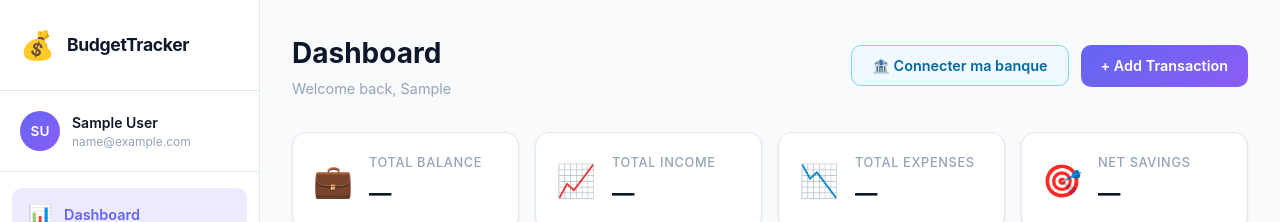
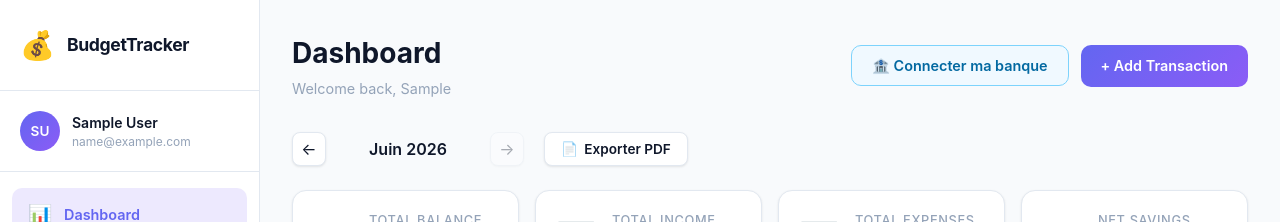
Before and after one commit to AyoubLegouirah/cd-budget-tracker-ui, an Angular app: page /dashboard in a window 1280 px wide. Shown: the top 222 px of the page. Built offline with nearby package versions, Linux system fonts and the light colour scheme; no server answers; sample sign-in values are in the browser's storage.

Commit message:
feat: PDF export button on dashboard

```diff
--- /dev/null
+++ b/src/app/core/services/report.service.ts
@@ -0,0 +1,16 @@
+import { Injectable, inject } from '@angular/core';
+import { HttpClient, HttpParams } from '@angular/common/http';
+import { Observable } from 'rxjs';
+
+@Injectable({ providedIn: 'root' })
+export class ReportService {
+  private readonly http = inject(HttpClient);
+
+  downloadMonthlyReport(month: string): Observable<Blob> {
+    const params = new HttpParams().set('month', month);
+    return this.http.get('http://localhost:8080/api/reports/monthly', {
+      params,
+      responseType: 'blob'
+    });
+  }
+}
--- a/src/app/pages/dashboard/dashboard.component.css
+++ b/src/app/pages/dashboard/dashboard.component.css
@@ -83,6 +83,80 @@
 }
 
 .btn-primary:hover { opacity: 0.9; }
+
+.month-nav {
+  display: flex;
+  align-items: center;
+  gap: 0.75rem;
+  margin-bottom: 1.5rem;
+  flex-wrap: wrap;
+}
+
+.month-btn {
+  width: 34px;
+  height: 34px;
+  border: 1.5px solid var(--border-color);
+  background: var(--card-bg);
+  border-radius: 8px;
+  font-size: 1rem;
+  cursor: pointer;
+  color: var(--text-primary);
+  display: flex;
+  align-items: center;
+  justify-content: center;
+  box-shadow: var(--shadow-sm);
+  transition: background 0.15s, border-color 0.15s;
+  flex-shrink: 0;
+}
+
+.month-btn:hover:not(:disabled) { background: var(--bg-secondary); border-color: var(--primary-color); }
+.month-btn:disabled { opacity: 0.35; cursor: not-allowed; }
+
+.month-label {
+  font-size: 1rem;
+  font-weight: 600;
+  color: var(--text-primary);
+  min-width: 140px;
+  text-align: center;
+  text-transform: capitalize;
+}
+
+.btn-export {
+  display: flex;
+  align-items: center;
+  gap: 0.4rem;
+  padding: 0.5rem 1rem;
+  background: var(--card-bg);
+  color: var(--text-primary);
+  border: 1.5px solid var(--border-color);
+  border-radius: 8px;
+  font-size: 0.85rem;
+  font-weight: 600;
+  cursor: pointer;
+  box-shadow: var(--shadow-sm);
+  transition: background 0.15s, border-color 0.15s;
+  margin-left: 0.5rem;
+}
+
+.btn-export:hover:not(:disabled) { background: var(--bg-secondary); border-color: var(--primary-color); }
+.btn-export:disabled { opacity: 0.6; cursor: not-allowed; }
+
+.export-spinner {
+  display: inline-block;
+  width: 14px;
+  height: 14px;
+  border: 2px solid var(--border-color);
+  border-top-color: var(--primary-color);
+  border-radius: 50%;
+  animation: spin 0.7s linear infinite;
+  flex-shrink: 0;
+}
+
+.export-error {
+  font-size: 0.8rem;
+  color: var(--danger-color);
+  font-weight: 500;
+}
 
 .stats-grid {
   display: grid;
--- a/src/app/pages/dashboard/dashboard.component.html
+++ b/src/app/pages/dashboard/dashboard.component.html
@@ -32,6 +32,24 @@
       <p>Loading your data…</p>
     </div>
   } @else {
+    <!-- Month selector + PDF export -->
+    <div class="month-nav">
+      <button class="month-btn" (click)="prevMonth()" aria-label="Mois précédent">&#8592;</button>
+      <span class="month-label">{{ selectedMonthLabel() }}</span>
+      <button class="month-btn" (click)="nextMonth()" [disabled]="isCurrentMonth()" aria-label="Mois suivant">&#8594;</button>
+      <button class="btn-export" (click)="exportPdf()" [disabled]="exportLoading()">
+        @if (exportLoading()) {
+          <span class="export-spinner"></span>
+        } @else {
+          <span>📄</span>
+        }
+        Exporter PDF
+      </button>
+      @if (exportError()) {
+        <span class="export-error">{{ exportError() }}</span>
+      }
+    </div>
+
     <!-- Stats cards from /api/stats/balance -->
     <div class="stats-grid">
       <div class="stat-card stat-balance">
--- a/src/app/pages/dashboard/dashboard.component.ts
+++ b/src/app/pages/dashboard/dashboard.component.ts
@@ -7,8 +7,8 @@ import { TransactionService } from '../../core/services/transaction.service';
 import { AuthService } from '../../core/services/auth.service';
 import { TinkService } from '../../core/services/tink.service';
 import { StatsService } from '../../core/services/stats.service';
+import { ReportService } from '../../core/services/report.service';
 import { BalanceStat, CategoryStat, MonthlyStat } from '../../core/models/stats.model';
-import { RecurringTransaction } from '../../core/models/transaction.model';
 import { PieChartComponent } from '../../shared/charts/pie-chart.component';
 import { BarChartComponent } from '../../shared/charts/bar-chart.component';
 
@@ -23,6 +23,7 @@ export class DashboardComponent implements OnInit {
   private readonly accountService = inject(AccountService);
   private readonly txService = inject(TransactionService);
   private readonly statsService = inject(StatsService);
+  private readonly reportService = inject(ReportService);
   private readonly tinkService = inject(TinkService);
   private readonly route = inject(ActivatedRoute);
   private readonly router = inject(Router);
@@ -36,6 +37,19 @@ export class DashboardComponent implements OnInit {
   tinkError = signal(false);
   importedCount = signal(0);
   connectingBank = signal(false);
+  exportLoading = signal(false);
+  exportError = signal('');
+
+  readonly selectedMonth = signal(DashboardComponent.currentYearMonth());
+
+  readonly selectedMonthLabel = computed(() => {
+    const [y, m] = this.selectedMonth().split('-').map(Number);
+    return new Date(y, m - 1, 1).toLocaleDateString('fr-FR', { month: 'long', year: 'numeric' });
+  });
+
+  readonly isCurrentMonth = computed(() =>
+    this.selectedMonth() === DashboardComponent.currentYearMonth()
+  );
 
   balance = signal<BalanceStat | null>(null);
   categoryStats = signal<CategoryStat[]>([]);
@@ -107,6 +121,40 @@ export class DashboardComponent implements OnInit {
     });
   }
 
+  prevMonth(): void {
+    const [y, m] = this.selectedMonth().split('-').map(Number);
+    this.selectedMonth.set(DashboardComponent.toYearMonth(new Date(y, m - 2, 1)));
+    this.exportError.set('');
+  }
+
+  nextMonth(): void {
+    if (this.isCurrentMonth()) return;
+    const [y, m] = this.selectedMonth().split('-').map(Number);
+    this.selectedMonth.set(DashboardComponent.toYearMonth(new Date(y, m, 1)));
+    this.exportError.set('');
+  }
+
+  exportPdf(): void {
+    this.exportLoading.set(true);
+    this.exportError.set('');
+    const month = this.selectedMonth();
+    this.reportService.downloadMonthlyReport(month).subscribe({
+      next: blob => {
+        const url = URL.createObjectURL(blob);
+        const a = document.createElement('a');
+        a.href = url;
+        a.download = `bilan-${month}.pdf`;
+        a.click();
+        URL.revokeObjectURL(url);
+        this.exportLoading.set(false);
+      },
+      error: () => {
+        this.exportError.set('Erreur lors de la génération du PDF');
+        this.exportLoading.set(false);
+      }
+    });
+  }
+
   connectBank(): void {
     this.connectingBank.set(true);
     this.tinkService.getConnectUrl().subscribe({
@@ -114,4 +162,12 @@ export class DashboardComponent implements OnInit {
       error: () => this.connectingBank.set(false)
     });
   }
+
+  private static currentYearMonth(): string {
+    return DashboardComponent.toYearMonth(new Date());
+  }
+
+  private static toYearMonth(d: Date): string {
+    return `${d.getFullYear()}-${String(d.getMonth() + 1).padStart(2, '0')}`;
+  }
 }
```
